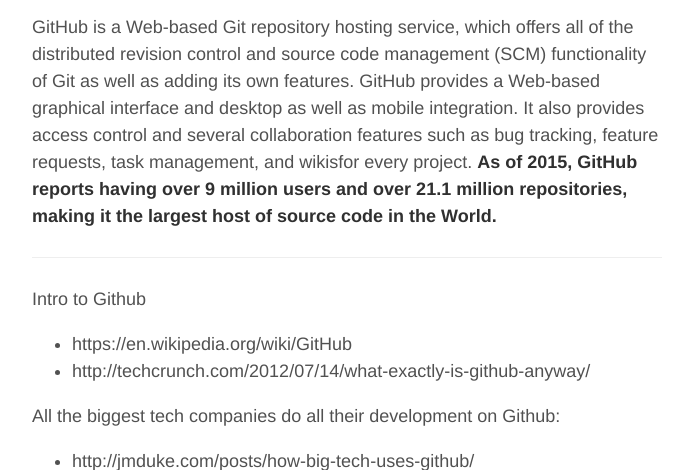
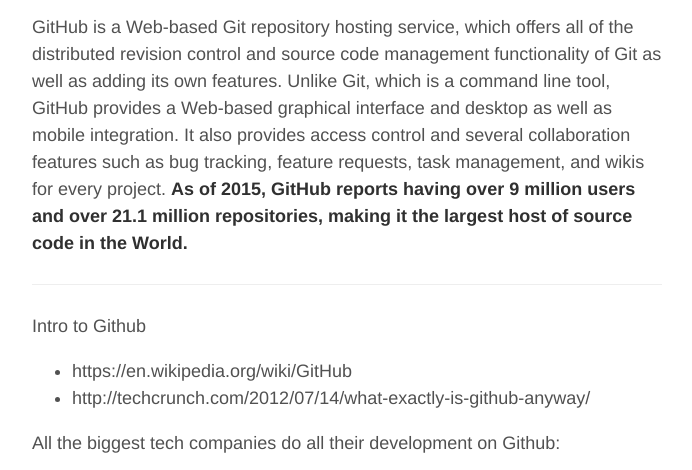
Before and after one commit to healthschema/healthschema.github.io, a Jekyll site: the page built from _posts/2015-08-20-github-intro.md, in a window 1280 px wide and 900 px high, cut to the strip 430-900 px from the top of the window. Shown: the whole strip, without its empty margins (293-985 px from the left). Built offline with Jekyll 4.4.1, drawn with Linux system fonts in a browser that asks for light colours.

Commit message:
Update 2015-08-20-github-intro.md

```diff
--- a/_posts/2015-08-20-github-intro.md
+++ b/_posts/2015-08-20-github-intro.md
@@ -9,7 +9,7 @@
 </p>
 
 
-GitHub is a Web-based Git repository hosting service, which offers all of the distributed revision control and source code management (SCM) functionality of Git as well as adding its own features. GitHub provides a Web-based graphical interface and desktop as well as mobile integration. It also provides access control and several collaboration features such as bug tracking, feature requests, task management, and wikisfor every project.  **As of 2015, GitHub reports having over 9 million users and over 21.1 million repositories, making it the largest host of source code in the World.**
+GitHub is a Web-based Git repository hosting service, which offers all of the distributed revision control and source code management functionality of Git as well as adding its own features. Unlike Git, which is a command line tool,  GitHub provides a Web-based graphical interface and desktop as well as mobile integration. It also provides access control and several collaboration features such as bug tracking, feature requests, task management, and wikis for every project.  **As of 2015, GitHub reports having over 9 million users and over 21.1 million repositories, making it the largest host of source code in the World.**
 
 
 ***
```
